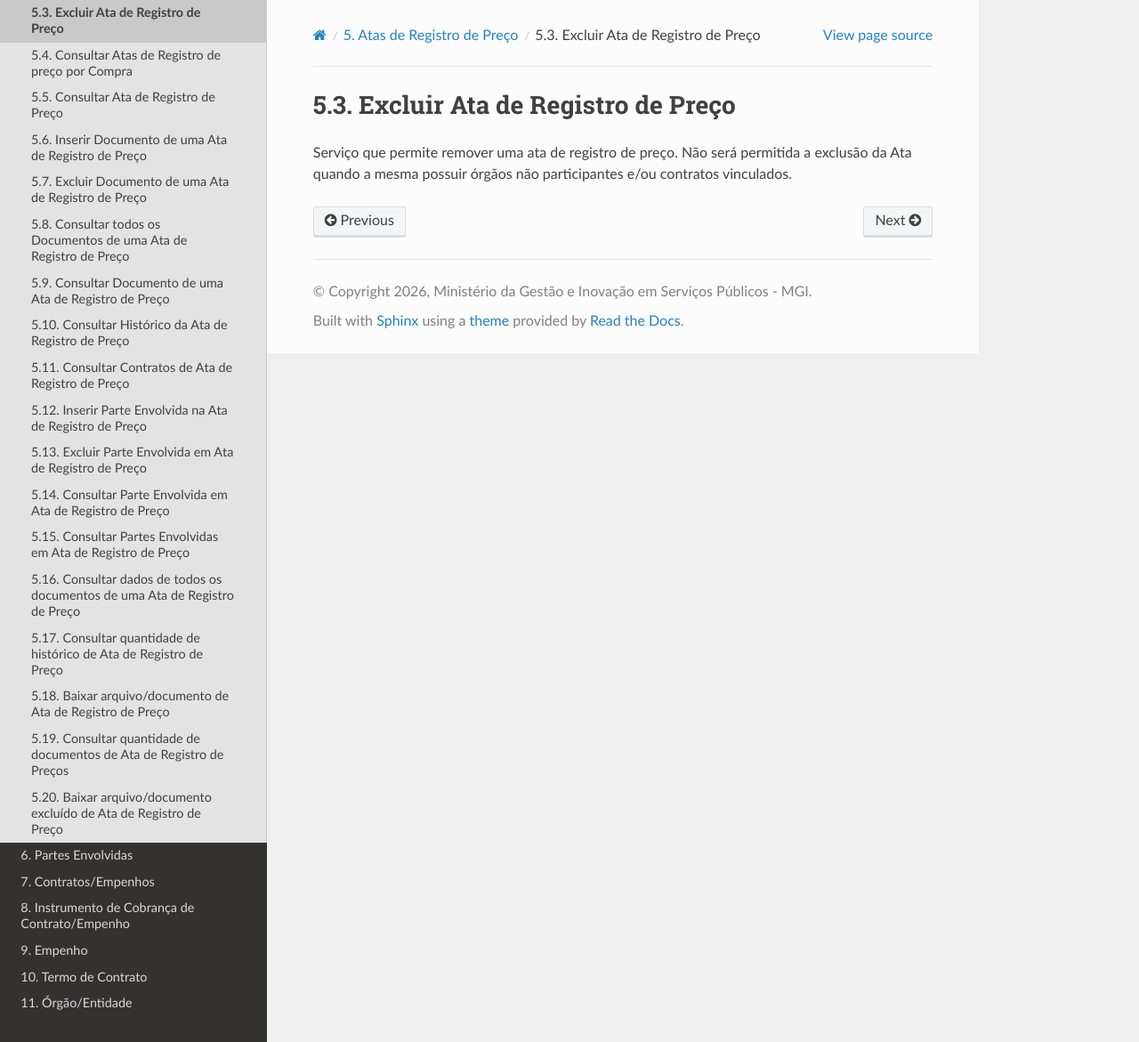
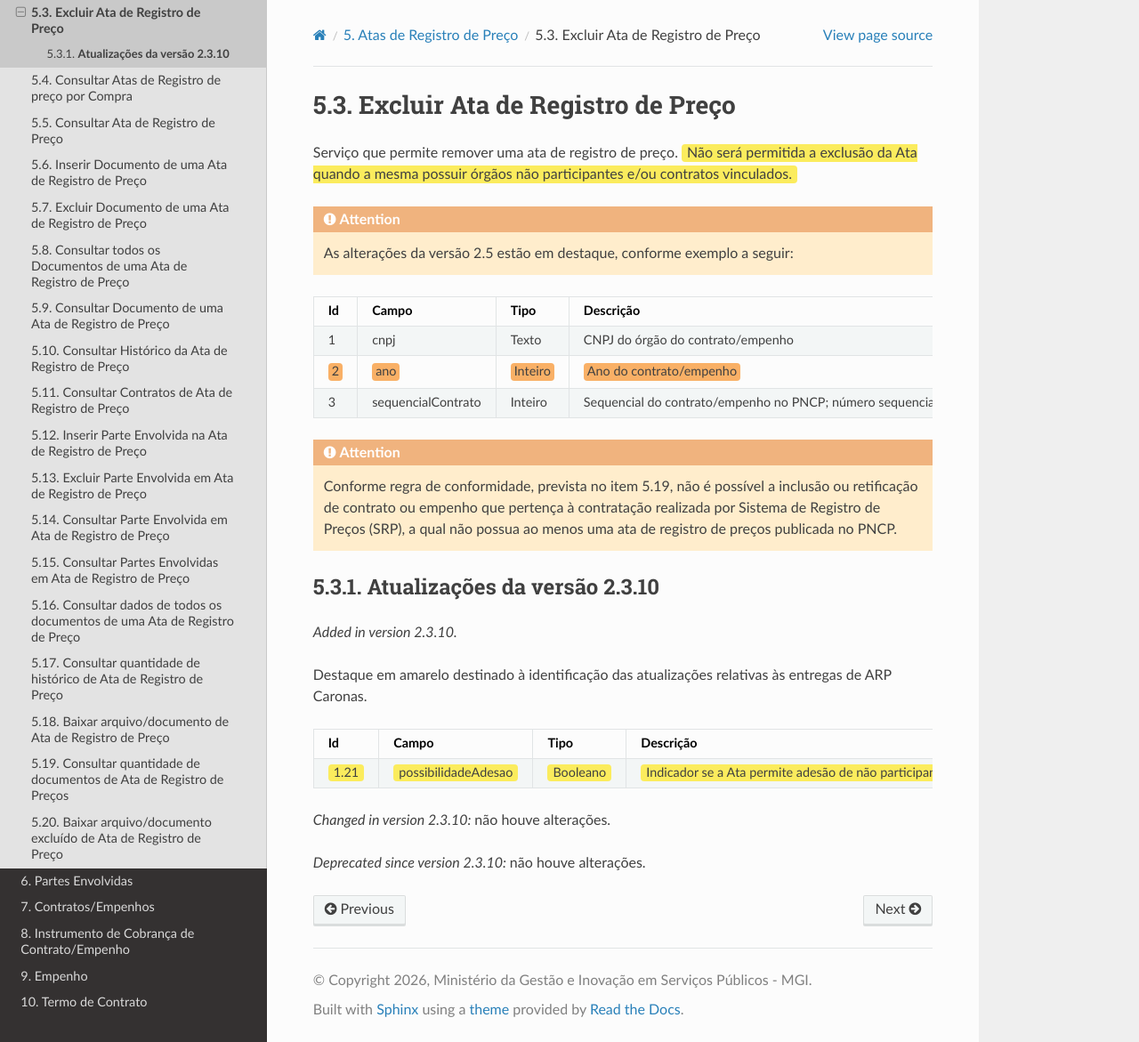
Before and after one commit to carlosmgi/Manual-de-Integracao-do-PNCP, a Sphinx documentation site: the page built from docs/source/ata_de_registro_de_preco/excluir_ata_de_registro_de_preco.rst, in a window 1280 px wide and 1171 px high. Shown: the whole window at 89% size. Built offline with Sphinx 7.4.7 and the Read the Docs theme 3.1.0, drawn with Linux system fonts in a browser that asks for light colours; pages that are not in the unit, such as notebooks, are missing from menus.

Commit message:
Enhance documentation for Excluir Ata de Registro de Preço
Added detailed information about the service for removing a price registration record, including rules and updates for version 2.3.10.

```diff
--- a/docs/source/ata_de_registro_de_preco/excluir_ata_de_registro_de_preco.rst
+++ b/docs/source/ata_de_registro_de_preco/excluir_ata_de_registro_de_preco.rst
@@ -1,4 +1,64 @@
 Excluir Ata de Registro de Preço
 ================================
 
-Serviço que permite remover uma ata de registro de preço. Não será permitida a exclusão da Ata quando a mesma possuir órgãos não participantes e/ou contratos vinculados.
+Serviço que permite remover uma ata de registro de preço. :destaque-amarelo-claro:`Não será permitida a exclusão da Ata quando a mesma possuir órgãos não participantes e/ou contratos vinculados.`
+
+.. Attention::
+
+   As alterações da versão |versao| estão em destaque, conforme exemplo a seguir:
+
+.. list-table::
+   :width: 100%
+   :widths: 5 25 15 25
+   :header-rows: 1
+
+   * - Id
+     - Campo
+     - Tipo
+     - Descrição
+   * - 1
+     - cnpj
+     - Texto
+     - CNPJ do órgão do contrato/empenho
+   * - :destaque:`2`
+     - :destaque:`ano`
+     - :destaque:`Inteiro`
+     - :destaque:`Ano do contrato/empenho`
+   * - 3
+     - sequencialContrato
+     - Inteiro
+     - Sequencial do contrato/empenho no PNCP; número sequencial gerado no momento da inclusão
+
+.. Attention::
+
+    Conforme regra de conformidade, prevista no item 5.19, não é possível a inclusão ou retificação de contrato ou empenho que pertença à contratação realizada por Sistema de Registro de Preços (SRP), a qual não possua ao menos uma ata de registro de preços publicada no PNCP.
+
+**Atualizações da versão 2.3.10**
+~~~~~~~~~~~~~~~~~~~~~~~~~~~~~~~~~
+
+.. versionadded:: 2.3.10
+
+Destaque em amarelo destinado à identificação das atualizações relativas às entregas de ARP Caronas.
+
+.. list-table::
+   :width: 100%
+   :widths: 5 25 15 55
+   :header-rows: 1
+
+   * - Id
+     - Campo
+     - Tipo
+     - Descrição
+
+   * - :destaque-amarelo-claro:`1.21`
+     - :destaque-amarelo-claro:`possibilidadeAdesao`
+     - :destaque-amarelo-claro:`Booleano`
+     - :destaque-amarelo-claro:`Indicador se a Ata permite adesão de não participantes (False = Não / True = Sim)`
+
+.. versionchanged:: 2.3.10
+
+  não houve alterações.
+
+.. deprecated:: 2.3.10
+
+  não houve alterações.
```
